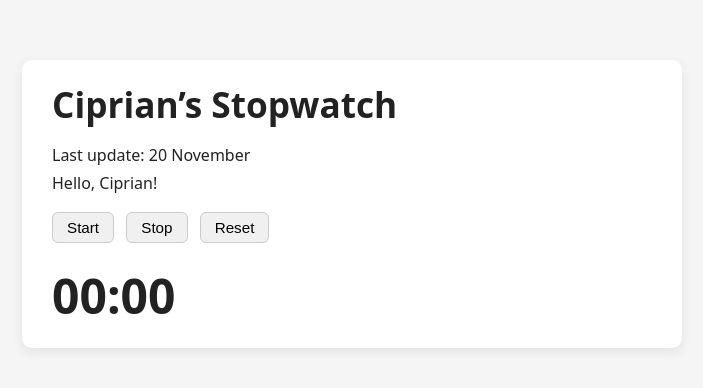
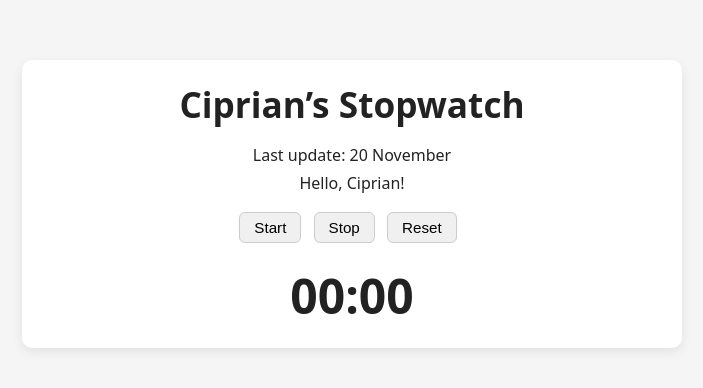
Before and after one commit to cipriancorbu/stopwatch-project, a plain HTML site: page index.html in a window 1280 px wide. Shown: the whole page, without its empty margins (288-991 px from the left). Drawn offline with Linux system fonts and the light colour scheme.

Commit message:
Center all text in card

```diff
--- a/style.css
+++ b/style.css
@@ -15,6 +15,9 @@ main {
   background-color: #ffffff;
   border-radius: 10px;
   box-shadow: 0 4px 12px rgba(0, 0, 0, 0.08);
+    /* ADĂUGAT pentru centrare */
+  text-align: center;
+
 }
 
 /* Titlu și text */
```
